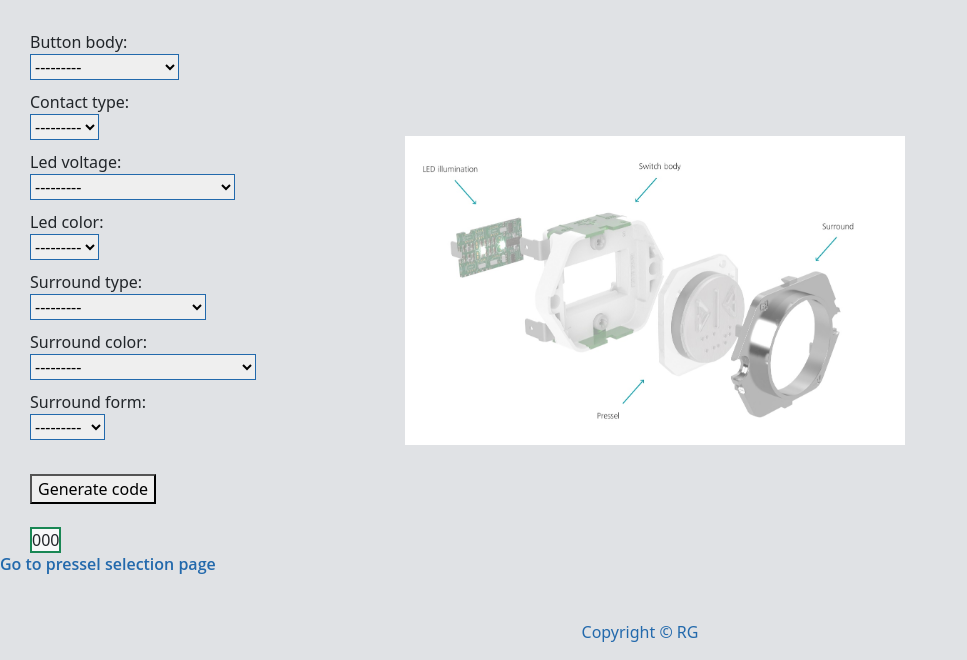
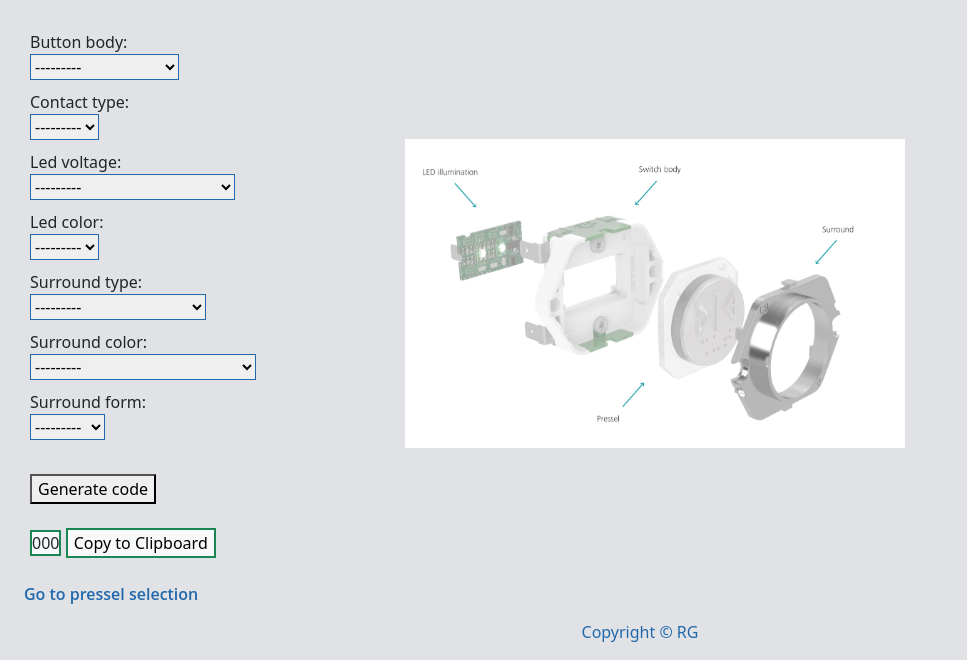
Before and after one commit to RuslanGilmanov/button_conf_django, a Django app: template configurator/templates/configurator/standard_button.html in a window 1280 px wide. Shown: the part 140-800 px from the top of the page, without its empty margins (0-967 px from the left). Run offline with Django 4.2, Linux system fonts and the light colour scheme; data comes from the database, SQL or seed files in the repository; tables that the repository leaves empty hold one stand-in row (values such as "Sample post"); the template is opened without the code that fills it: values that come from a table or form of the project are taken from there, most other values are stand-ins (such as "Sample title", 1, 10 or a date in 2020); some libraries are stand-ins or nearby versions.

Commit message:
Added 'Copy to clipboard button' after button-code. Added Javascript functionality for the 'Copy to clipboard button'

```diff
--- a/configurator/templates/configurator/standard_button.html
+++ b/configurator/templates/configurator/standard_button.html
@@ -48,14 +48,15 @@
 
   {% if button_code %}
     <div>
-      <span class="border border-success border-2 bg-light">{{ button_code }}</span>
+      <span id="button-code" class="border border-success border-2 bg-light">{{ button_code }}</span>
+      <button id="copy-button" class="border border-success border-2 bg-light">Copy to Clipboard</button>
     </div>
   {% endif %}
-</div>
+</div><br>
 
 <p>
-<a id="links" class="link-offset-2 link-offset-3-hover link-underline link-underline-opacity-0 link-underline-opacity-75-hover" href="{% url 'select-pressel' %}">
-  Go to pressel selection page
+<a id="links" class="p-4 link-offset-2 link-offset-3-hover link-underline link-underline-opacity-0 link-underline-opacity-75-hover" href="{% url 'select-pressel' %}">
+  Go to pressel selection
 </a>
 </p>
 
@@ -79,4 +80,23 @@
     }
 </style>
 
+<script>
+document.addEventListener("DOMContentLoaded", function() {
+  document.getElementById("copy-button").addEventListener("click", function() {
+    const buttonCodeElement = document.getElementById("button-code");
+    if (buttonCodeElement) {
+      const textToCopy = buttonCodeElement.innerText;
+
+      navigator.clipboard.writeText(textToCopy).then(function() {
+        alert('Copied to clipboard!');
+      }, function(err) {
+        console.error('Failed to copy: ', err);
+      });
+    } else {
+      console.error('Element with id "button-code" not found.');
+    }
+  });
+});
+</script>
+
 {% endblock %}
```
